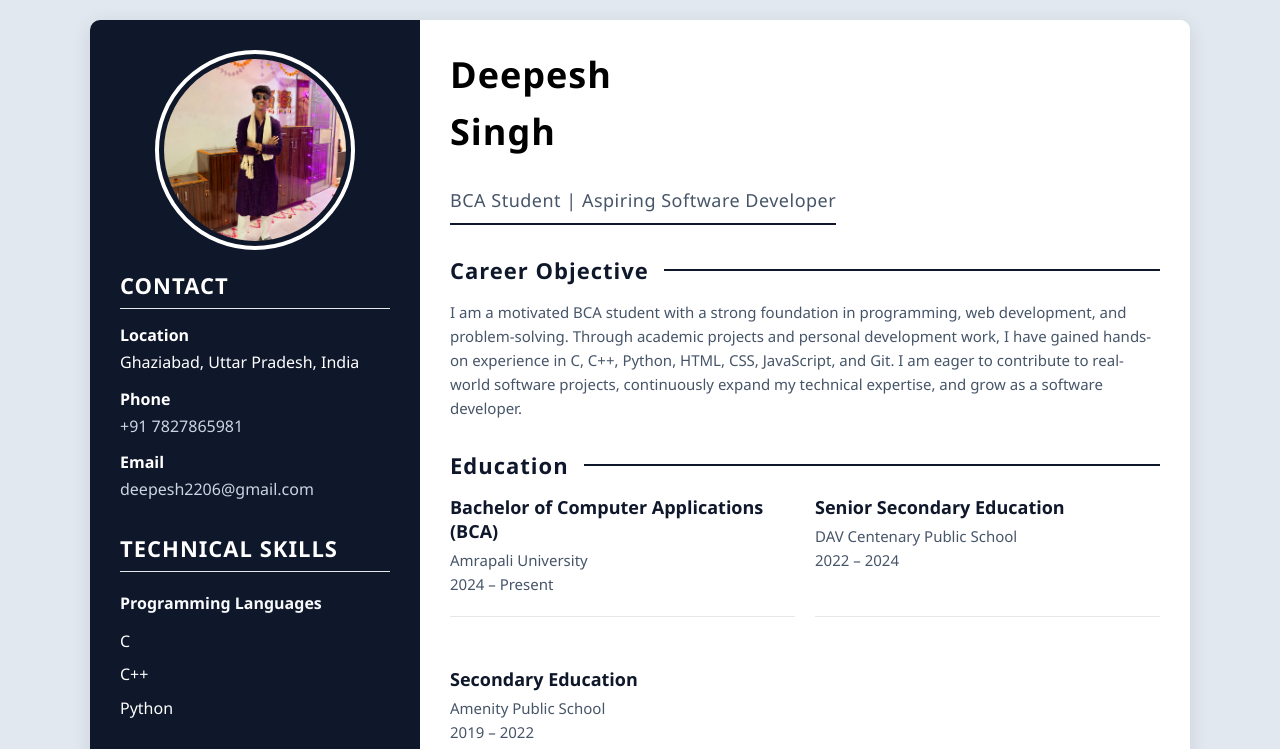
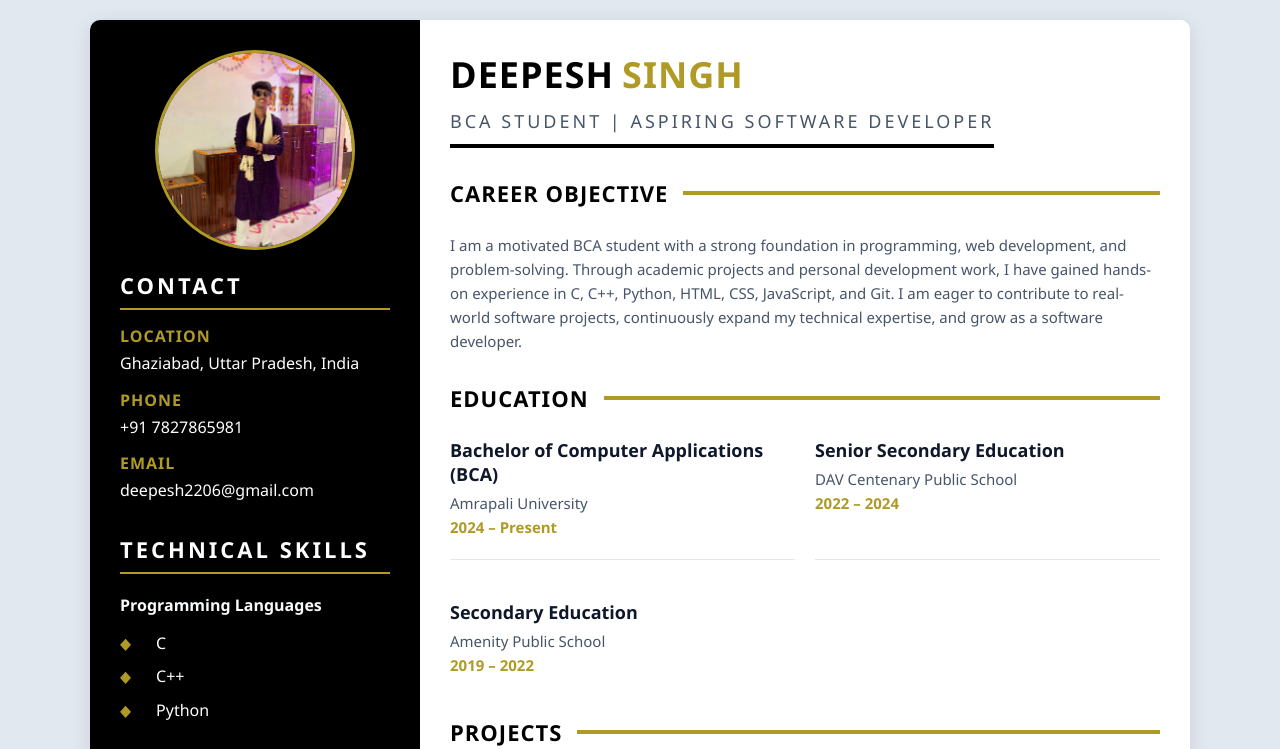
Before and after one commit to its-deepesh/Resume, a plain HTML site: page revamp/index.html in a window 1280 px wide. Shown: the top 749 px of the page. Drawn offline with Linux system fonts and the light colour scheme.

Commit message:
Revamp styling in style.css for improved design

```diff
--- a/revamp/style.css
+++ b/revamp/style.css
@@ -11,7 +11,7 @@ html {
 body {
     margin: 0;
     padding: 20px;
-    background-color:  #e2e8f0;
+    background-color: #e2e8f0;
     font-family: "Segoe UI", Tahoma, Geneva, Verdana, sans-serif;
 }
 
@@ -27,7 +27,7 @@ body {
 }
 
 .sidebar {
-    background-color: #0f172a;
+    background-color: black;
     padding: 30px;
     color: #fff;
 }
@@ -50,14 +50,28 @@ figure img {
     max-width: 200px;
     aspect-ratio: 1;
     height: auto;
-    border: 4px solid white;
-    padding: 5px;
+    border: 3px solid #b09a26;
 }
 
 h1 {
     font-size: 36px;
     letter-spacing: 1px;
     margin-bottom: 8px;
+    text-transform: uppercase;
+}
+
+.main-header h1 {
+    font-weight: 700;
+    color: black;
+}
+
+.name {
+    display: flex;
+    gap: 8px;
+}
+
+.main-header .surname {
+    color: #b09a26;
 }
 
 .main-header {
@@ -69,9 +83,17 @@ h1 {
     font-size: 18px;
     color: #64748b;
     font-weight: 500;
-    letter-spacing: 0.5px;
+    letter-spacing: 3px;
     padding-bottom: 8px;
-    border-bottom: 2px solid #0f172a;
+    border-bottom: 4px solid #000000;
+    text-transform: uppercase;
+}
+
+.career-objective p,
+education-item p,
+.project p,
+.declaration p {
+    margin-bottom: 30px;
 }
 
 h2 {
@@ -81,26 +103,33 @@ h2 {
 }
 
 .main-content h2 {
-    color: #0f172a;
+    color: black;
     display: flex;
     align-items: center;
-    margin-bottom: 15px;
+    margin-bottom: 25px;
+    text-transform: uppercase;
 }
 
 .main-content h2::after {
     content: "";
     flex: 1;
-    height: 2px;
-    background-color: #0f172a;
+    height: 4px;
+    background-color: #b09a26;
     margin-left: 15px;
+}
+
+.main-content .color{
+    color: #b09a26;
+    font-weight: 600;
 }
 
 .sidebar h2 {
     color: #ffffff;
     margin-bottom: 15px;
     text-transform: uppercase;
-    border-bottom: 1px solid #e5e7eb;
+    border-bottom: 2px solid #b09a26;
     padding-bottom: 8px;
+    letter-spacing: 3px;
 }
 
 .languages dl {
@@ -118,14 +147,30 @@ h2 {
 
 .languages dd {
     text-align: right;
+    color: #a39a9a;
 }
 
 .sidebar h3 {
     font-size: 16px;
     color: #f8fafc;
     margin-bottom: 10px;
-    font-weight: 600;
+    font-weight: 700;
     line-height: 2;
+}
+
+.certifications ul,
+.strengths ul {
+    margin-bottom: 30px;
+}
+
+.strengths li {
+    list-style: none;
+}
+
+.strengths li::before {
+    content: "— ";
+    margin-right: 8px;
+    color: #b09a26;
 }
 
 .education-item h3 {
@@ -153,12 +198,20 @@ p {
     color: #475569;
 }
 
-ul {
+.technical-skills ul,
+.interests ul {
     list-style: none;
 }
 
 li {
     margin-bottom: 8px;
+}
+
+.technical-skills li::before,
+.interests li::before {
+    content: "◆";
+    margin-right: 25px;
+    color: #b09a26;
 }
 
 .contact dt {
@@ -180,8 +233,18 @@ a {
     transition: color 0.3s ease;
 }
 
+.sidebar dt {
+    color: #b09a26;
+    letter-spacing: 1px;
+    text-transform: uppercase;
+}
+
+.languages dt {
+    color: #ffffff;
+}
+
 .sidebar a {
-    color: #cbd5e1;
+    color: #ffffff;
 }
 
 .sidebar a:hover {
@@ -202,14 +265,11 @@ a {
     margin-bottom: 30px;
 }
 
-.main-content section {
-    margin-bottom: 30px;
-}
-
 .education-grid {
     display: grid;
     grid-template-columns: repeat(2, 1fr);
     gap: 20px;
+    margin-bottom: 20px;
 }
 
 .education-item {
@@ -256,10 +316,13 @@ a {
     margin-top: 20px;
 }
 
-.signature {
+.main-content .signature {
     text-align: right;
     font-size: 22px;
     font-weight: 700;
+    color: black;
+    letter-spacing: 2px;
+    text-transform: uppercase;
 }
 
 .resume-footer {
@@ -268,6 +331,10 @@ a {
     padding: 15px 0;
     color: #64748b;
     font-size: 14px;
+}
+
+.certifications .course {
+    color: #64748b;
 }
 
 @media (max-width: 768px) {
```
